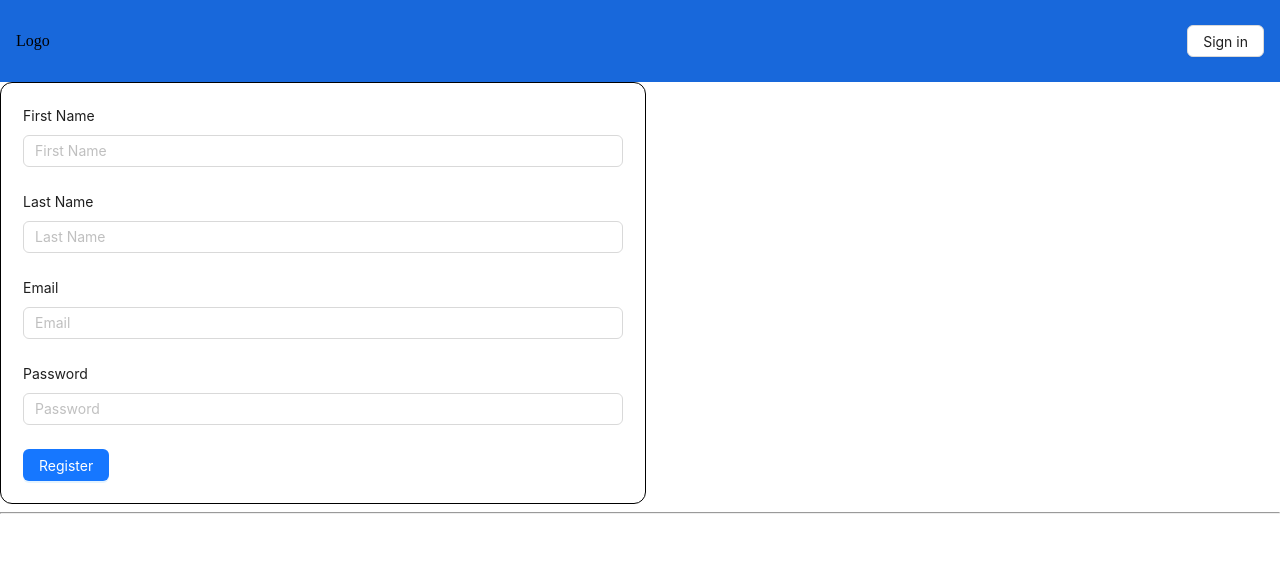
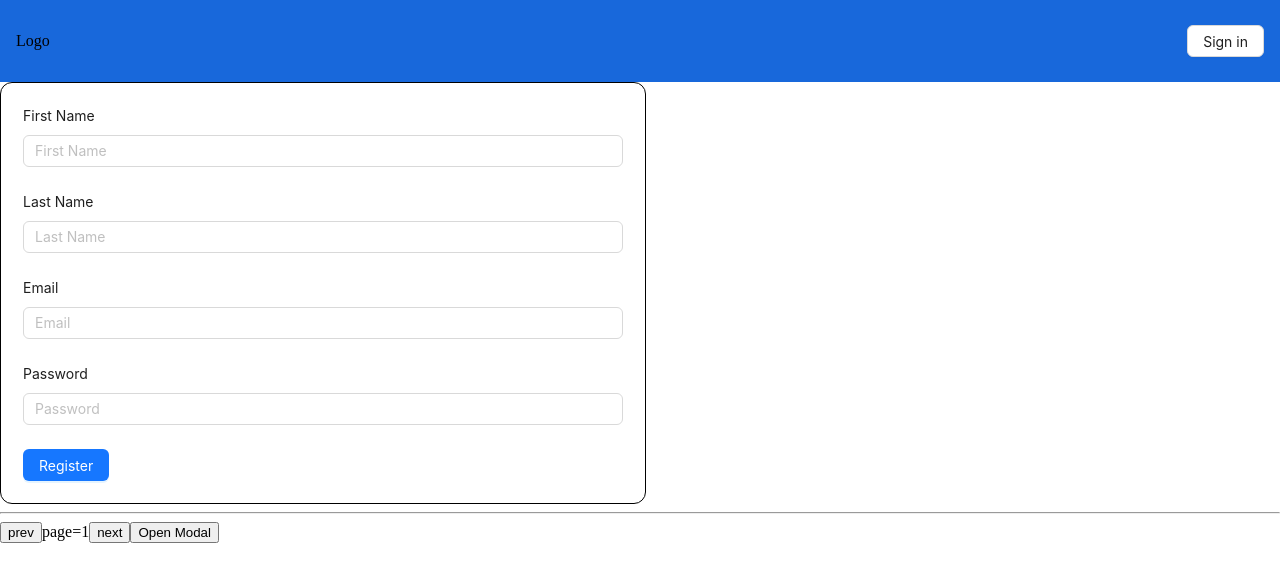
Before and after one commit to Lusine13/Jira2, a React (Create React App) app: page / in a window 1280 px wide. Shown: the top 582 px of the page. Built offline with nearby package versions, Linux system fonts and the light colour scheme; no server answers.

Commit message:
adding pagination to the login component

```diff
--- a/src/App.js
+++ b/src/App.js
@@ -1,5 +1,6 @@
 import Register from './pages/register';
 import Header from './components/global/Header';
+import Login from './pages/login';
 import './styles/global.css';
 const App = () => {
     return (
@@ -7,7 +8,8 @@ const App = () => {
             <Header />
             <Register />
             <hr/>
-           </div>
+            <Login />
+        </div>
     )
 };
 
--- a/src/pages/login/index.js
+++ b/src/pages/login/index.js
@@ -0,0 +1,48 @@
+import { useState, useEffect } from 'react';
+
+
+const Login = () => {
+    const [page, setPage] = useState(1);
+    const [resultCount, setResultCount] = useState(10);
+    const [showModal, setShowModal] = useState(false);
+
+    useEffect(() => {
+        fetch(`https://randomuser.me/api/?page=${page}&results=10&seed=abc`)
+        .then((resp) => {
+            return resp.json();
+        })
+        .then((data) => {
+            console.log(data)
+        })
+    }, [page]);
+
+    const handleChangePagination = value => {
+       setPage(value === 'next' ? page + 1 : page - 1)
+    };
+
+    return (
+        <div>
+            <button onClick={() => handleChangePagination(`prev`)}>
+                prev
+            </button>
+            <span>page={page}</span>
+
+            <button onClick={() => handleChangePagination(`next`)}>
+                next
+            </button>
+            <button onClick={() => setShowModal(!showModal)}>
+                {showModal ? `Close Modal` : `Open Modal`}
+            </button>
+            {
+                showModal && (
+                    <div>
+                        <h2>Modal</h2>
+                        </div>
+                )
+            }
+        </div>
+    )
+}
+
+
+export default Login;
```
